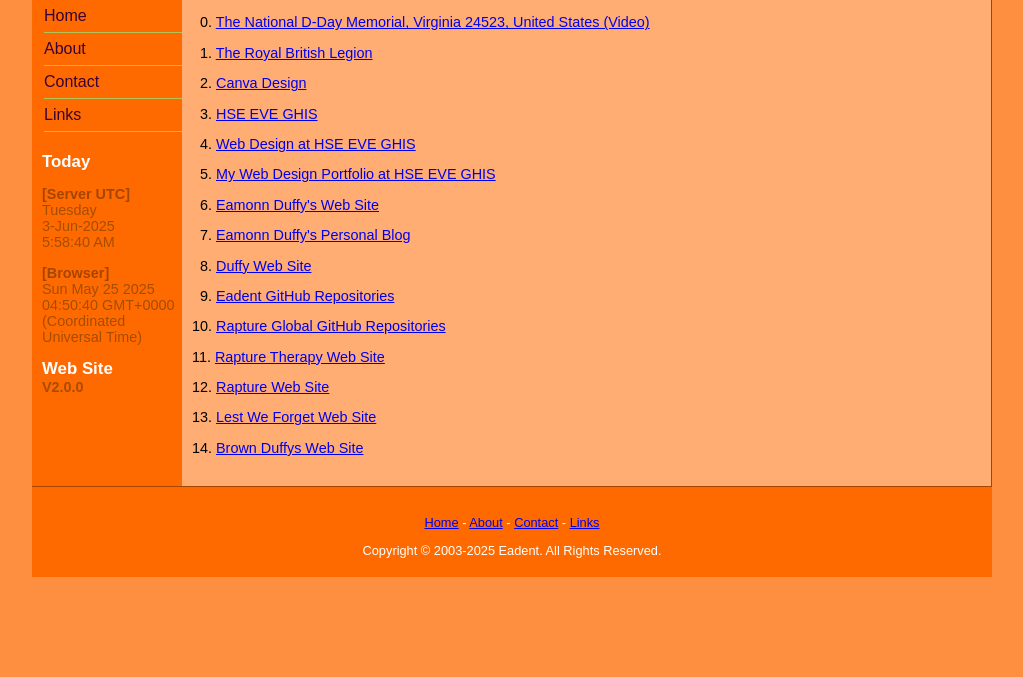
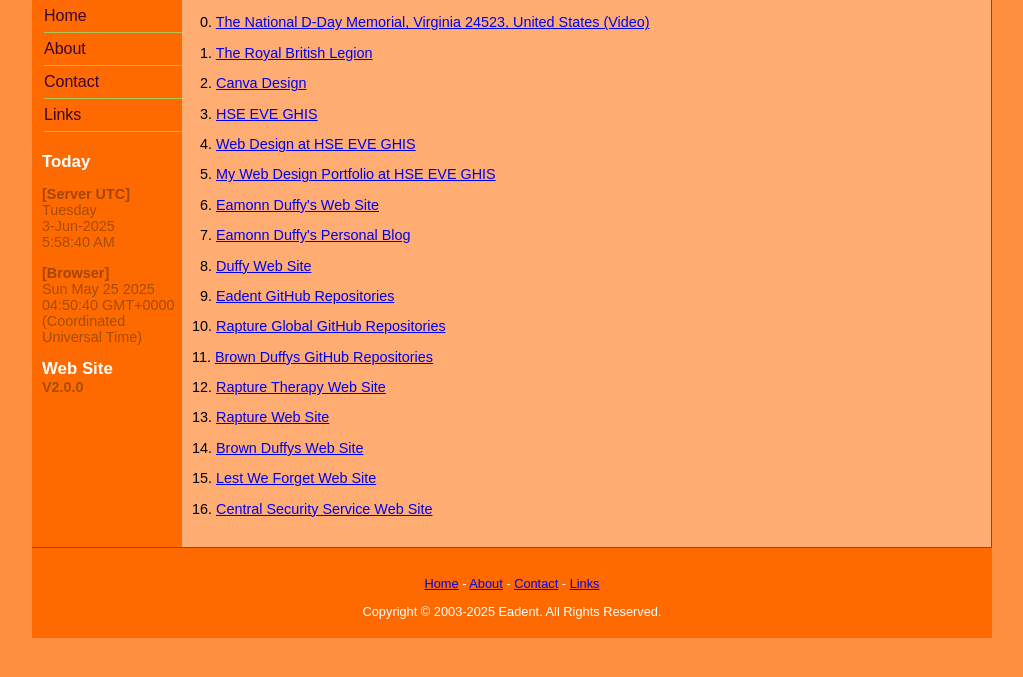
Before and after one commit to Eadent/Eadent, a PHP site: page /Links.php in a window 1280 px wide. Shown: the part 101-778 px from the top of the page, without its empty margins (128-1151 px from the left). Run offline with PHP 8.4, Linux system fonts and the light colour scheme.

Commit message:
feat: Added more Links.

```diff
--- a/Links.php
+++ b/Links.php
@@ -93,16 +93,22 @@
 			10. <a target="_blank" href="https://www.GitHub.com/Rapture-Global/">Rapture Global GitHub Repositories</a>
 		</p>
 		<p>
-			11. <a target="_blank" href="https://www.RaptureTherapy.global/">Rapture Therapy Web Site<a>
+			11. <a target="_blank" href="https://www.GitHub.com/BrownDuffys/">Brown Duffys GitHub Repositories</a>
 		</p>
 		<p>
-			12. <a target="_blank" href="https://www.Rapture.global/">Rapture Web Site</a>
+			12. <a target="_blank" href="https://www.RaptureTherapy.global/">Rapture Therapy Web Site<a>
 		</p>
 		<p>
-			13. <a target="_blank" href="https://www.LestWeForget.one/">Lest We Forget Web Site</a>
+			13. <a target="_blank" href="https://www.Rapture.global/">Rapture Web Site</a>
 		</p>
 		<p>
 			14. <a target="_blank" href="https://www.BrownDuffys.one/">Brown Duffys Web Site</a>
+		</p>
+		<p>
+			15. <a target="_blank" href="https://www.LestWeForget.one/">Lest We Forget Web Site</a>
+		</p>
+		<p>
+			16. <a target="_blank" href="https://www.CentralSecurityService.one/">Central Security Service Web Site</a>
 		</p>
 		<p style="margin: 0; padding: 0;">
 		<br />
```
